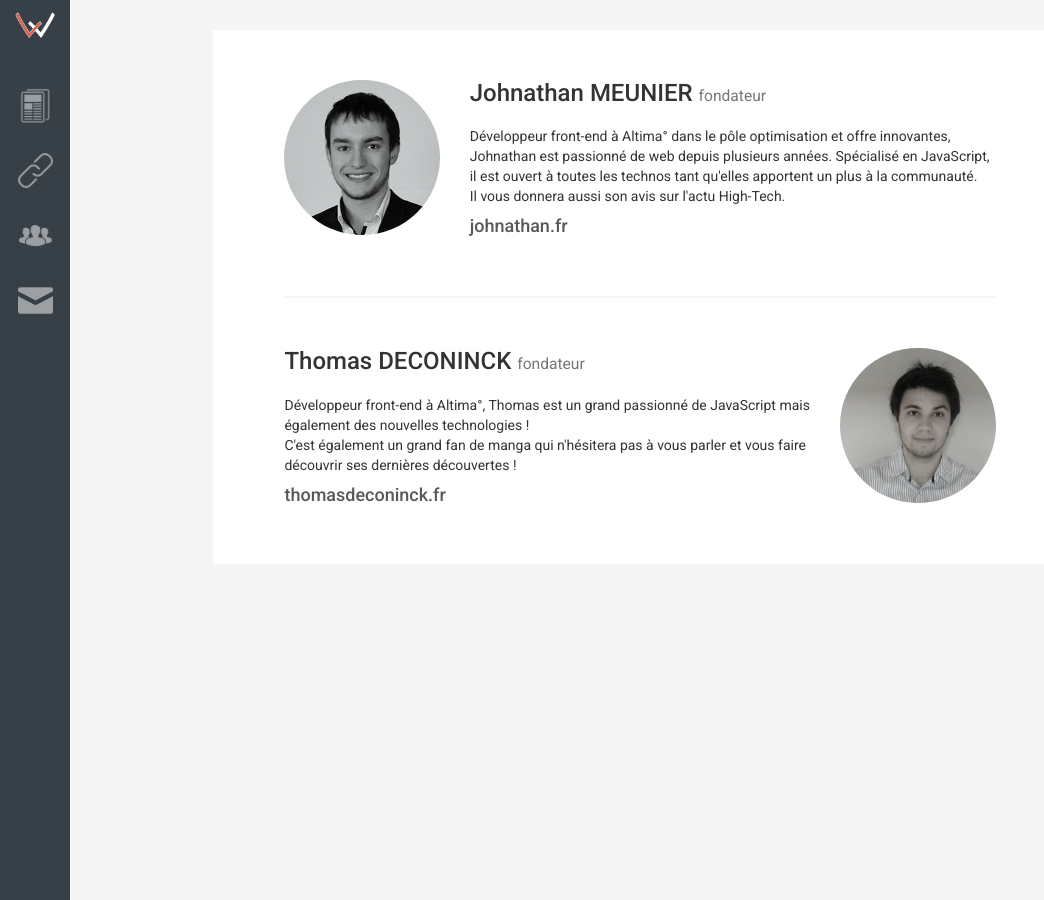
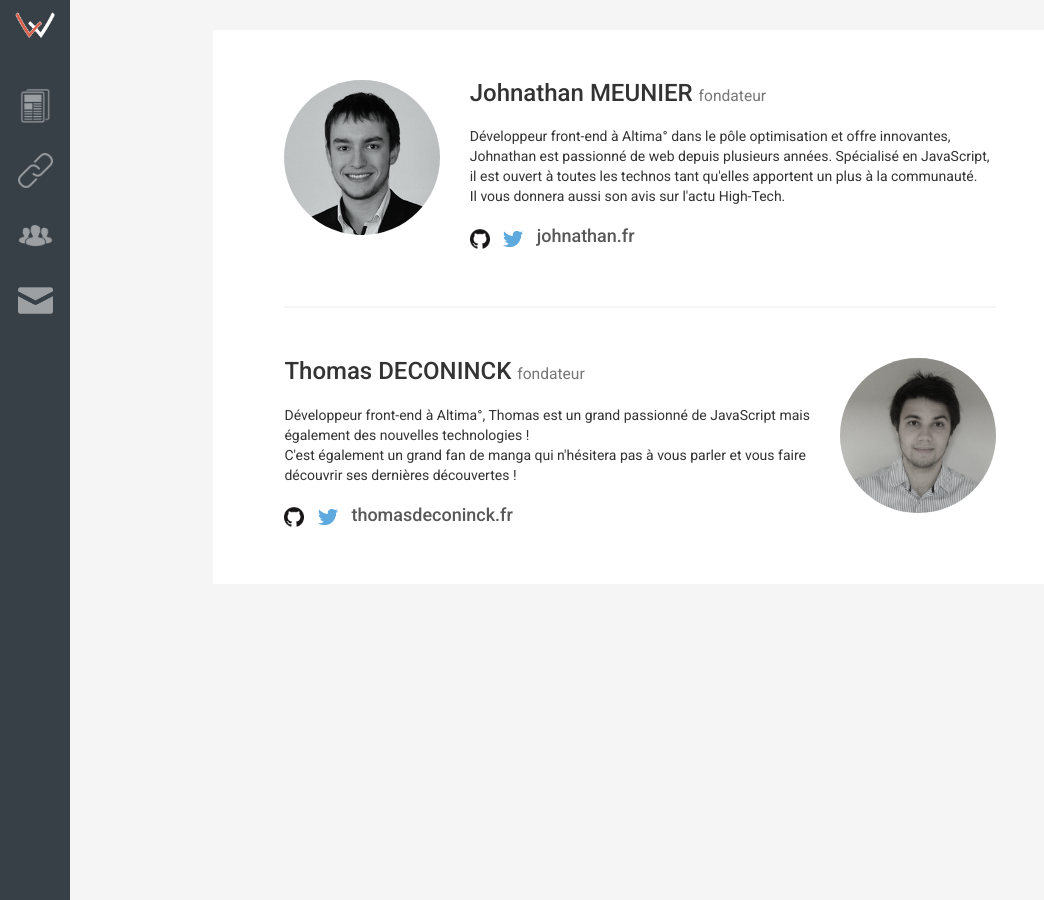
Before and after one commit to Lille-Web/lilleweb.fr, a Jekyll site: the page built from team/index.html, in a window 1280 px wide. Shown: the whole page, without its empty margins (0-1044 px from the left). Built offline with Jekyll 4.4.1, drawn with Linux system fonts in a browser that asks for light colours.

Commit message:
new github & twitter icone on team page

```diff
--- a/_sass/team.scss
+++ b/_sass/team.scss
@@ -10,14 +10,8 @@
 		margin-bottom: 20px;
 
 		.member {
-			h3{
-				margin-top : 0px;
-			}
-			p {
-				margin-top: 20px;
-			}
 			&:nth-child(2n){
-				img{
+				img.photo{
 					float : right;
 				}
 			}
@@ -29,6 +23,21 @@
 			.memberContent{
 				padding : 50px 0px;
 				border-bottom : 2px solid #F5F5F5;
+				h3{
+					margin-top : 0px;
+				}
+				p {
+					margin-top: 20px;
+				}
+				h4{
+					display : inline-block;
+				}
+				.twitter, .github{
+					img{
+						width : 20px;
+						margin-right : 10px;
+					}
+				}
 			}
 		}
 	}
--- a/team/index.html
+++ b/team/index.html
@@ -30,10 +30,12 @@
           <div class="row member">
             <div class="memberContent col-md-10 col-md-offset-1 col-xs-12">
               <div class="row">
-                <img src="{{member[1].image}}" class="col-md-3 img-circle col-xs-5">
+                <img src="{{member[1].image}}" class="photo col-md-3 img-circle col-xs-5">
                 <div class="caption col-md-9 col-xs-5">
                   <h3>{{member[1].name}} <small>{{member[1].poste}}</small></h3>
                   <p> {{member[1].description}}</p>
+                  <span class="github"> <a href="http://github.com/{{member[1].github}}"> <img src="/src/img/pictos/github.png"> </a> </span>
+                  <span class="twitter"> <a href="http://twitter.com/{{member[1].twitter}}"> <img src="/src/img/pictos/twitter.png"> </a> </span>
                   <h4> <a href="http://{{member[1].site}}"> {{member[1].site}} </a>  </h4>
                 </div>
               </div>
```
Also changed, not shown: src/img/pictos/github.png (added), src/img/pictos/linkedin.png (added), src/img/pictos/twitter.png (added).
